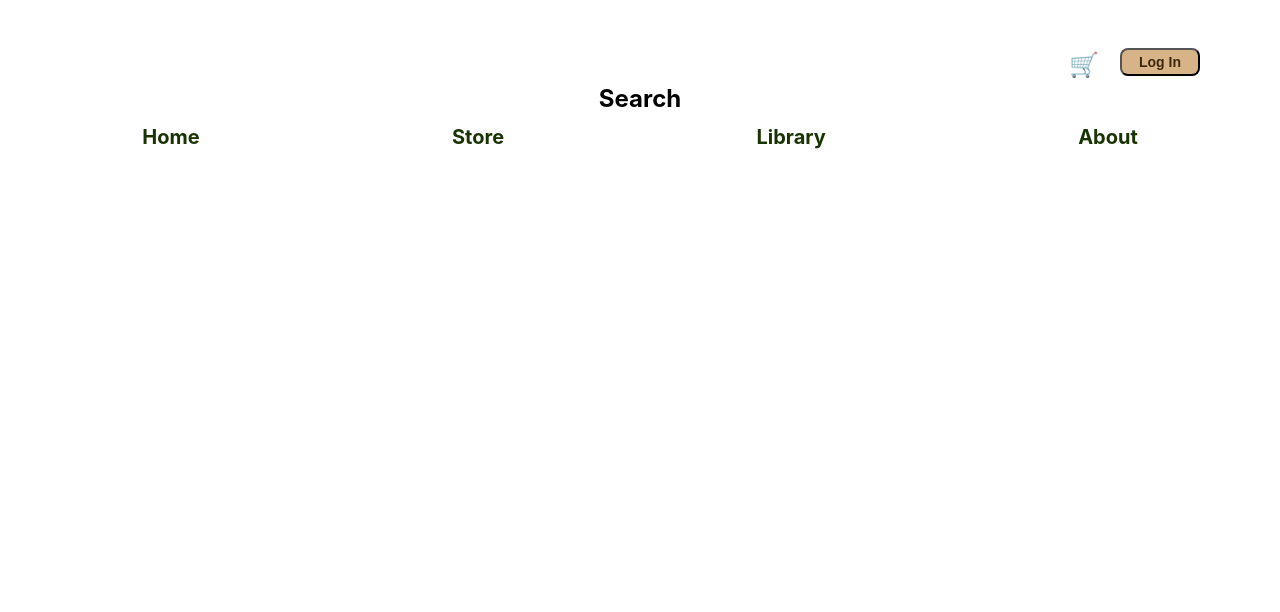
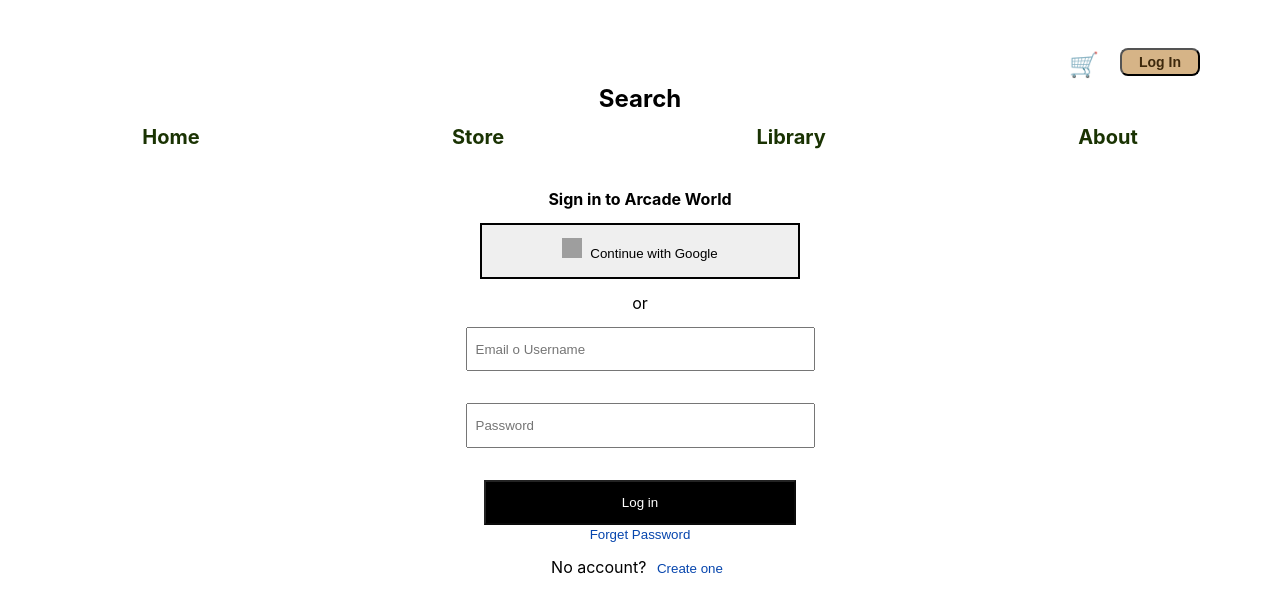
Before and after one commit to DevJuanP/Arcade_World_PF_Henry, a React (Vite) app in the folder client/: page /auth in a window 1280 px wide. Shown: the top 612 px of the page. Built offline with nearby package versions, Linux system fonts and the light colour scheme; grey boxes are pictures that could not be loaded.

Commit message:
adicionales

```diff
--- a/client/src/App.jsx
+++ b/client/src/App.jsx
@@ -18,7 +18,7 @@ function App() {
         <Route path='/store' element={<Store/>}></Route>
         <Route path='/detail/:id' element={<Detail/>}></Route>
         <Route path="/cart" element={<Cart/>} />
-        <Route path="/login" element={<Auth/>} />
+        <Route path="/auth" element={<Auth/>} />
       </Routes>
     </div>
   )
--- a/client/src/components/auth/Create.jsx
+++ b/client/src/components/auth/Create.jsx
@@ -1,25 +1,20 @@
-import { useState} from 'react'
-import './login.css'
+import React  from 'react'
+import { useForm,  } from 'react-hook-form'
+import Swal from 'sweetalert2';
+import './auth.css'
 
 const Create = () => {
-    const [input, setInput] = useState({
-        name: '',
-        lastName: '',
-        user: '',
-        email: '',
-        password: ''
+    const { register, handleSubmit, formState: { errors, isDirty }, reset, watch } = useForm();
+
+    const onSubmit = handleSubmit((data)=> {
+        console.log('data', data);
+        Swal.fire({
+            title: 'Welcome to Arcade World',
+            text: '',
+            icon: 'success',
         });
-
-    const handleInputChange = (e) => {
-        setInput({
-            ...input,
-            [e.target.name] : e.target.value
-        })
-    };
-
-    const handleSubmit = () => {
-        console.log('input', input)
-    }
+        reset()
+    });
     return (
         <div>
             <div className='inputBox'>
@@ -30,56 +25,140 @@ const Create = () => {
                     <button className='btnAuth0'><img className='googleIcon'src="https://img.icons8.com/color/48/google-logo.png" alt="google-logo"/>Continue with google </button>
                 </div>
                 <p>or</p>
+                <form onSubmit={onSubmit}>
                     <input
                         className='loginInput'
                         type="text"
-                    placeholder='Nombre'
-                    value={input.name}
+                        placeholder='Name'
                         name="name"
-                    onChange={(e) => handleInputChange(e)}
+                        {...register('name', {
+                            required: {
+                                value: true,
+                                message: 'Name is required'
+                            },
+                            maxLength: 20,
+                            minLength: 3
+                        })}
                     />
+                    {
+                        errors.name?.type === "required" && <span className="error">Name is required</span>
+                    }
+                    {
+                        errors.name?.type === "maxLength" && <span className="error">Name is To long</span>
+                    }
+                    {
+                        errors.name?.type === "minLength" && <span className="error">Name is to short</span>
+                    }
                     <div>
                     <input
                         className='loginInput'
                         type="text"
-                    placeholder='Apellido'
-                    value={input.lastName}
+                        placeholder='Last Name'
                         name="lastName"
-                    onChange={(e) => handleInputChange(e)}
+                        {...register('lastName', {
+                            required: {
+                                value: true,
+                                message: 'Last name is required'
+                            },
+                            maxLength: 20,
+                            minLength: 3
+                        })}
                     />
+                    {
+                        errors.lastName?.type === "required" && <span className="error">Last name is required</span>
+                    }
+                    {
+                        errors.lastName?.type === "maxLength" && <span className="error">Last name is To long</span>
+                    }
+                    {
+                        errors.lastName?.type === "minLength" && <span className="error">Last name is to short</span>
+                    }
                     </div>
                     <div>
                         <input
                             className='loginInput'
                             type="text"
                             placeholder='Usuario'
-                        value={input.user}
                             name="user"
-                        onChange={(e) => handleInputChange(e)}
+                            {...register('user', {
+                                required: {
+                                    value: true,
+                                    message: 'UserName is required'
+                                }
+                            })}
                         />
+                        {
+                            errors.user?.type === "required" && <span className="error">User name is required</span>
+                        }
                     </div>
                     <div>
                     <input
                         className='loginInput'
                         type="email"
+                        name="email"
                         placeholder='Email'
-                        value={input.email}
-                        name="email"
-                        onChange={(e) => handleInputChange(e)}
+                        {...register("email", {
+                        required: {
+                        value: true,
+                        message: "Email is required",
+                    },
+                    pattern: {
+                        value: /^[a-zA-Z0-9_.+-]+@[a-zA-Z0-9-]+\.[a-zA-Z0-9-.]+$/,
+                        message: "Invalid Email",
+                      },
+                    })}
                      />
-                </div>
+                    {
+                        errors.email && <span className='error'>{errors.email.message}</span>
+                    }
                     </div>
                     <div>
                     <input
                     className='loginInput'
                     type="password"
+                    name="password"
                     placeholder='Password'
-                    value={input.password}
-                    name="password"
-                    onChange={(e) => handleInputChange(e)}
+                    {...register("password", {
+                        required: {
+                        value: true,
+                        message: "Password is required",
+                        },
+                        minLength: {
+                        value: 8,
+                        message: "Password must be at least 8 characters",
+                        },
+                    })}
                     />
+                    {
+                        errors.password && <span className='error'>{errors.password.message}</span>
+                    }
+                    <div>
+                    <input
+                    className='loginInput'
+                    type="password"
+                    name="confirmPassword"
+                    placeholder='Confirm password'
+                    {...register("confirmPassword", {
+                        required: {
+                        value: true,
+                        message: "Confirm password is required",
+                        },
+                        minLength: {
+                        value: 8,
+                        message: "Password must be at least 8 characters",
+                        },
+                        validate: (value) =>
+                        value === watch('password') || "Passwords don't match",
+                    })}
+                    />
+                    {
+                    errors.confirmPassword && (<span className='error'>{errors.confirmPassword.message}</span>)
+                    }
                     </div>
-            <button onClick={handleSubmit()} className='btnRegistro'>Registrate</button>
+                            <button disabled={!isDirty} type='submit' className='btnRegistro'>Registrate</button>
+                    </div>
+                </form>
+            </div>
         </div>
      );
 }
--- a/client/src/components/auth/Login.jsx
+++ b/client/src/components/auth/Login.jsx
@@ -1,6 +1,15 @@
+import React from 'react'
+import { useForm } from 'react-hook-form';
+import './auth.css'
 
-import './login.css'
 const Login = () => {
+
+  const { register, handleSubmit, formState: { errors, isDirty }, reset } = useForm();
+
+  const onSubmit = handleSubmit((data) =>{
+    console.log('data', data);
+    reset()   //limpiamos campos luego de mandar la data
+  });
 
   return (
     <div>
@@ -9,27 +18,64 @@ const Login = () => {
           <p className='LoginTitle'>Sign in to Arcade World</p>
         </div>
         <div>
-                    <button className='btnAuth0'><img className='googleIcon'src="https://img.icons8.com/color/48/google-logo.png" alt="google-logo"/>Continue with google </button>
+          <button className='btnAuth0'>
+            <img className='googleIcon' src="https://img.icons8.com/color/48/google-logo.png" alt="google-logo" />
+            Continue with Google
+          </button>
         </div>
         <p>or</p>
-                <input
-                    className='loginInput'
-                    type="email"
-                    placeholder='Email o Username'
-                    name="email"
-                />
-            </div>
+        <form onSubmit={onSubmit}>
           <div>
                 <input
+                  type='text'
+                  name='name'
                   className='loginInput'
+                  placeholder='Email o Username'
+                  {...register('name', {
+                    required: {
+                      value: true,
+                      message: 'Name is required'
+                    },
+                    maxLength: 20,
+                    minLength: 3
+                  })}
+                />
+            {
+              errors.name?.type === "required" && <span className="error">Name is required</span>
+            }
+            {
+              errors.name?.type === "maxLength" && <span className="error">Name is To logn</span>
+            }
+            {
+              errors.name?.type === "minLength" && <span className="error">Name is to short</span>
+            }
+          </div>
+
+          <div>
+            <input
               type="password"
+                className='loginInput'
                 placeholder='Password'
-                name="password"
+                {...register('password', {
+                  required: {
+                    value: true,
+                    message: 'Password is required'
+                  },
+                  minLength: {
+                  value: 8,
+                    message: 'Password must be at least 8 characters'
+                  }
+                })}
               />
+            {
+            errors.password && <p className="error">{errors.password.message}</p>
+            }
           </div>
-            <button className='btnLogin'>Log in</button>
+
+          <button type="submit" className='btnLogin' disabled={!isDirty}>Log in</button>
+        </form>
+      </div>
     </div>
   );
-}
-
+};
 export default Login;
--- /dev/null
+++ b/client/src/components/auth/auth.css
@@ -0,0 +1,46 @@
+.LoginTitle{
+    color: black;
+    font-weight: bold;
+}
+
+.loginInput{
+    text-align: left;
+    padding: 0.8rem 10rem 0.8rem 0.5rem;
+    margin-bottom: 2rem;
+}
+.titleBox{
+    display: flex;
+    justify-content: center;
+}
+.btnLogin, .btnRegistro{
+    text-align: center;
+    background-color: black;
+    color: white;
+}
+.btnLogin{
+    padding: 0.8rem 8.5rem;
+}
+.btnRegistro{
+    padding: 0.8rem 7.5rem;
+}
+.btnAuth0{
+    border: 2px solid black;
+    padding: 0.8rem 5rem 1rem;
+}
+.googleIcon{
+    width: 20px;
+    height: 20px;
+    padding-right: 0.5rem;
+}
+.btnPassW, .btnCreate{
+    border: none;
+    outline: none;
+    color: #0645AD;
+    background-color: transparent;
+}
+.error{
+    color: red;
+}
+span{
+    display: block;
+}
--- a/client/src/components/navbar/navbar.jsx
+++ b/client/src/components/navbar/navbar.jsx
@@ -11,7 +11,7 @@ function Navbar() {
         <>
           <div className={style.butn}>
           <Link to= '/cart'><h2>🛒</h2></Link>
-            <Link to= '/login'><button >Log In</button></Link>
+            <Link to= '/auth'><button >Log In</button></Link>
           </div>
           <Search/>
         </>
```
Also changed, not shown: 1 other file (tests, documents, lock files or other folders). Lines whose indentation alone changed are shown as unchanged.
